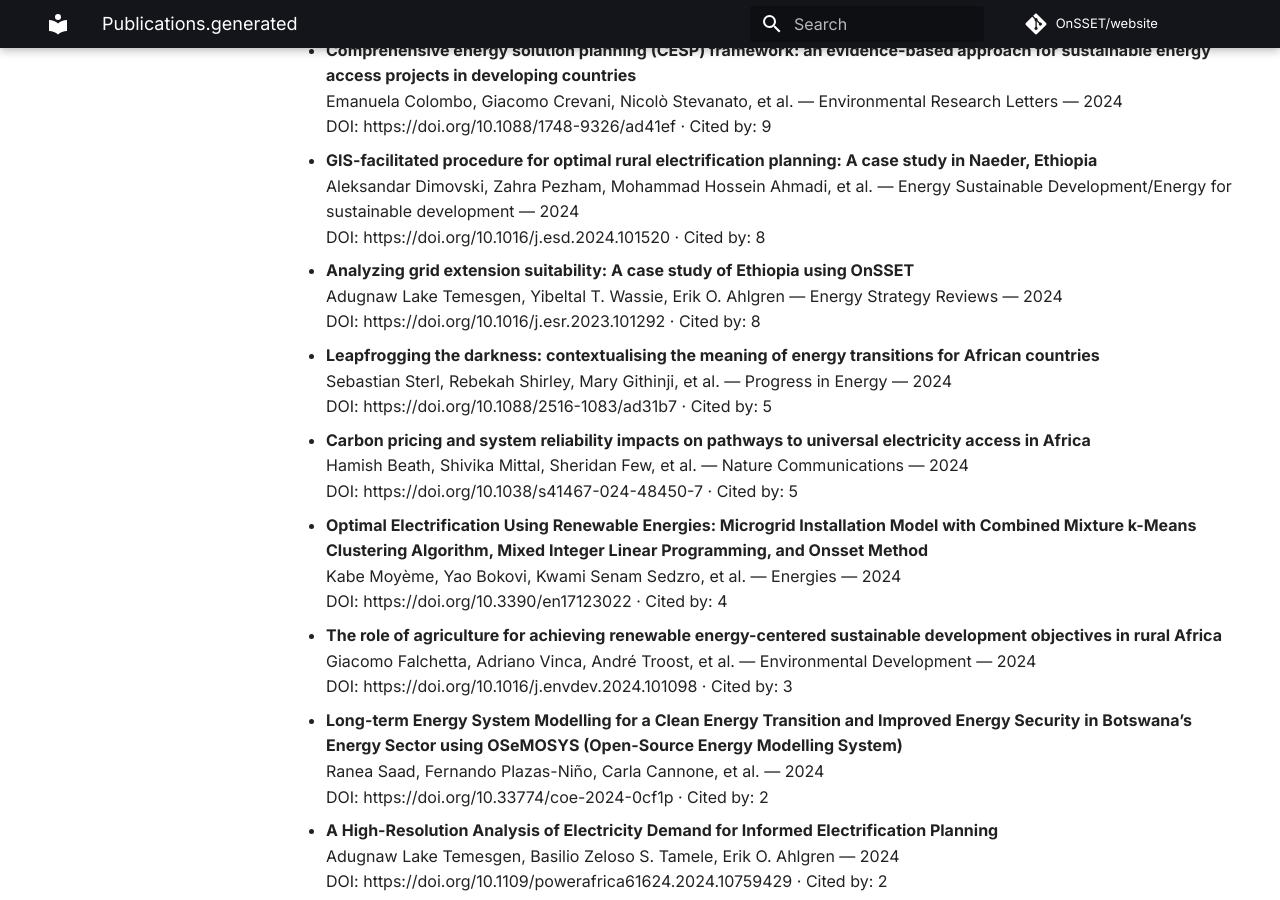
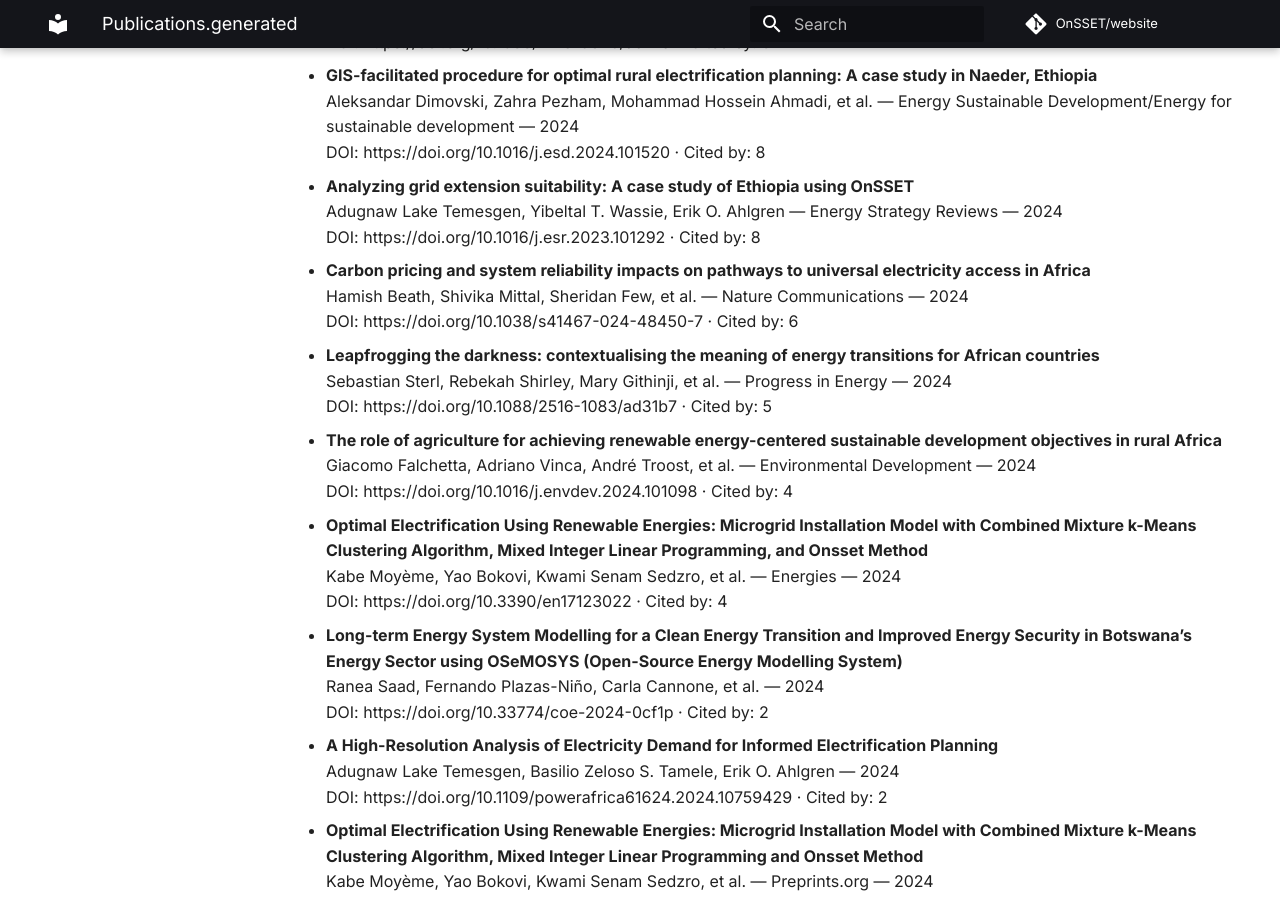
Before and after one commit to OnSSET/website, an MkDocs documentation site: the page built from docs/publications.generated.md, in a window 1280 px wide and 900 px high, scrolled down 7104 px. Built offline with MkDocs 1.6.1 and Material for MkDocs 9.7.7, drawn with Linux system fonts in a browser that asks for light colours; comment, search, counter and statistics services are not loaded; some of the changed text lies outside the part shown.

Commit message:
Auto-update publications

```diff
--- a/docs/publications.generated.md
+++ b/docs/publications.generated.md
@@ -294,21 +290,21 @@ No results found.
   Adugnaw Lake Temesgen, Yibeltal T. Wassie, Erik O. Ahlgren — Energy Strategy Reviews — 2024
   DOI: https://doi.org/10.1016/j.esr.2023.101292 · Cited by: 8
 
+- **Carbon pricing and system reliability impacts on pathways to universal electricity access in Africa**
+  Hamish Beath, Shivika Mittal, Sheridan Few, et al. — Nature Communications — 2024
+  DOI: https://doi.org/10.1038/s41467-024-48450-7 · Cited by: 6
+
 - **Leapfrogging the darkness: contextualising the meaning of energy transitions for African countries**
   Sebastian Sterl, Rebekah Shirley, Mary Githinji, et al. — Progress in Energy — 2024
   DOI: https://doi.org/10.1088/2516-1083/ad31b7 · Cited by: 5
 
-- **Carbon pricing and system reliability impacts on pathways to universal electricity access in Africa**
-  Hamish Beath, Shivika Mittal, Sheridan Few, et al. — Nature Communications — 2024
-  DOI: https://doi.org/10.1038/s41467-024-48450-7 · Cited by: 5
+- **The role of agriculture for achieving renewable energy-centered sustainable development objectives in rural Africa**
+  Giacomo Falchetta, Adriano Vinca, André Troost, et al. — Environmental Development — 2024
+  DOI: https://doi.org/10.1016/j.envdev.2024.101098 · Cited by: 4
 
 - **Optimal Electrification Using Renewable Energies: Microgrid Installation Model with Combined Mixture k-Means Clustering Algorithm, Mixed Integer Linear Programming, and Onsset Method**
   Kabe Moyème, Yao Bokovi, Kwami Senam Sedzro, et al. — Energies — 2024
   DOI: https://doi.org/10.3390/en17123022 · Cited by: 4
-
-- **The role of agriculture for achieving renewable energy-centered sustainable development objectives in rural Africa**
-  Giacomo Falchetta, Adriano Vinca, André Troost, et al. — Environmental Development — 2024
-  DOI: https://doi.org/10.1016/j.envdev.2024.101098 · Cited by: 3
 
 - **Long-term Energy System Modelling for a Clean Energy Transition and Improved Energy Security in Botswana’s Energy Sector using OSeMOSYS (Open-Source Energy Modelling System)**
   Ranea Saad, Fernando Plazas-Niño, Carla Cannone, et al. — 2024
```
Also changed, not shown: other parts of docs/publications.generated.md (+4 -4 lines).
